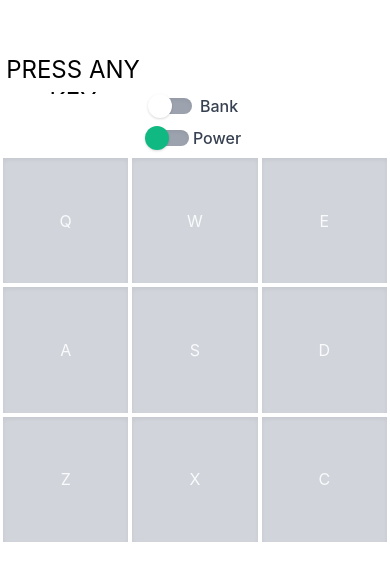
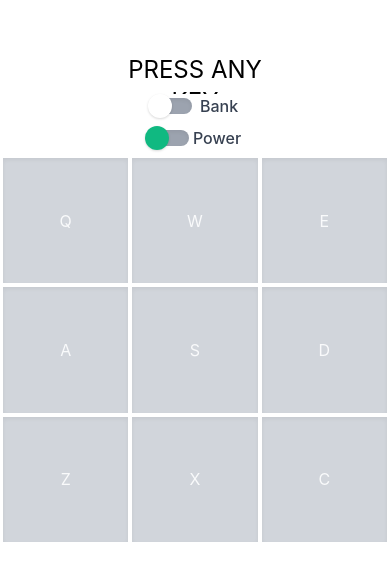
Before and after one commit to synerjay/drum-machine-react-app, a React (Create React App) app: page / in a window 390 px wide. Shown: the part 124-704 px from the top of the page. Built offline with nearby package versions, Linux system fonts and the light colour scheme.

Commit message:
Added some styling changes

```diff
--- a/src/containers/DrumMachine.js
+++ b/src/containers/DrumMachine.js
@@ -79,7 +79,7 @@ function DrumMachine() {
 
   return (
     <div className='DrumMachine flex flex-col justify-center w-96 md:flex-row md:w-full md:space-x-2 md:items-center'>
-      <div className='Panel md:flex md:flex-wrap md:justify-center md:content-center md:h-96 md:max-w-md'>
+      <div className='Panel flex flex-wrap justify-center md:content-center md:h-96 md:max-w-md'>
         <Display display={display} />
         <ChangeToggle soundChange={soundChange} />
         <PowerToggle powerSwitch={powerSwitch} />
--- a/src/index.css
+++ b/src/index.css
@@ -30,6 +30,7 @@ input:checked ~ .dotB {
   background-color: #48bb78;
 }
 
+/* This will prevent the Display to move the other elements */
 .Display {
   max-width: 140px;
   max-height: 40px;
```
